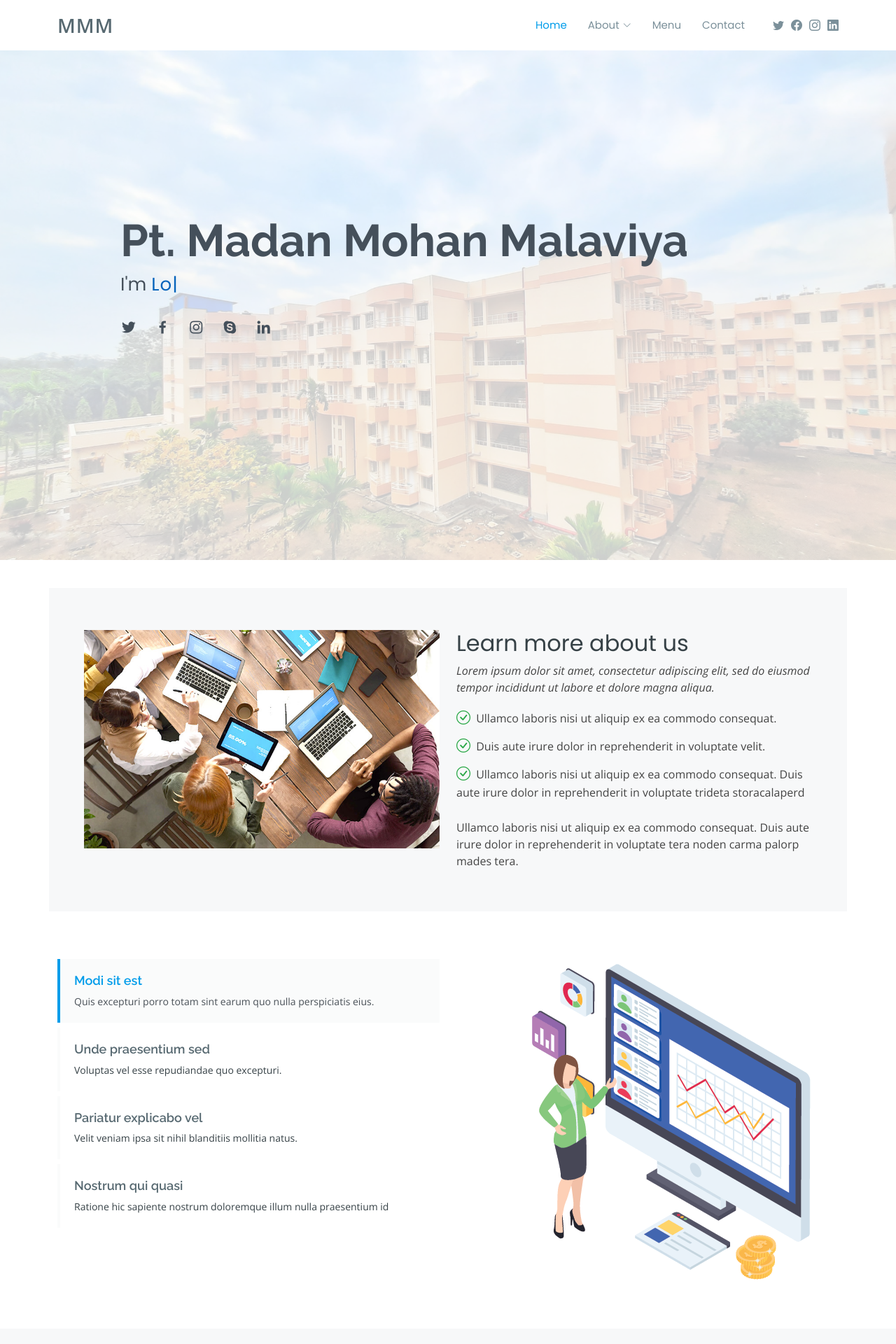
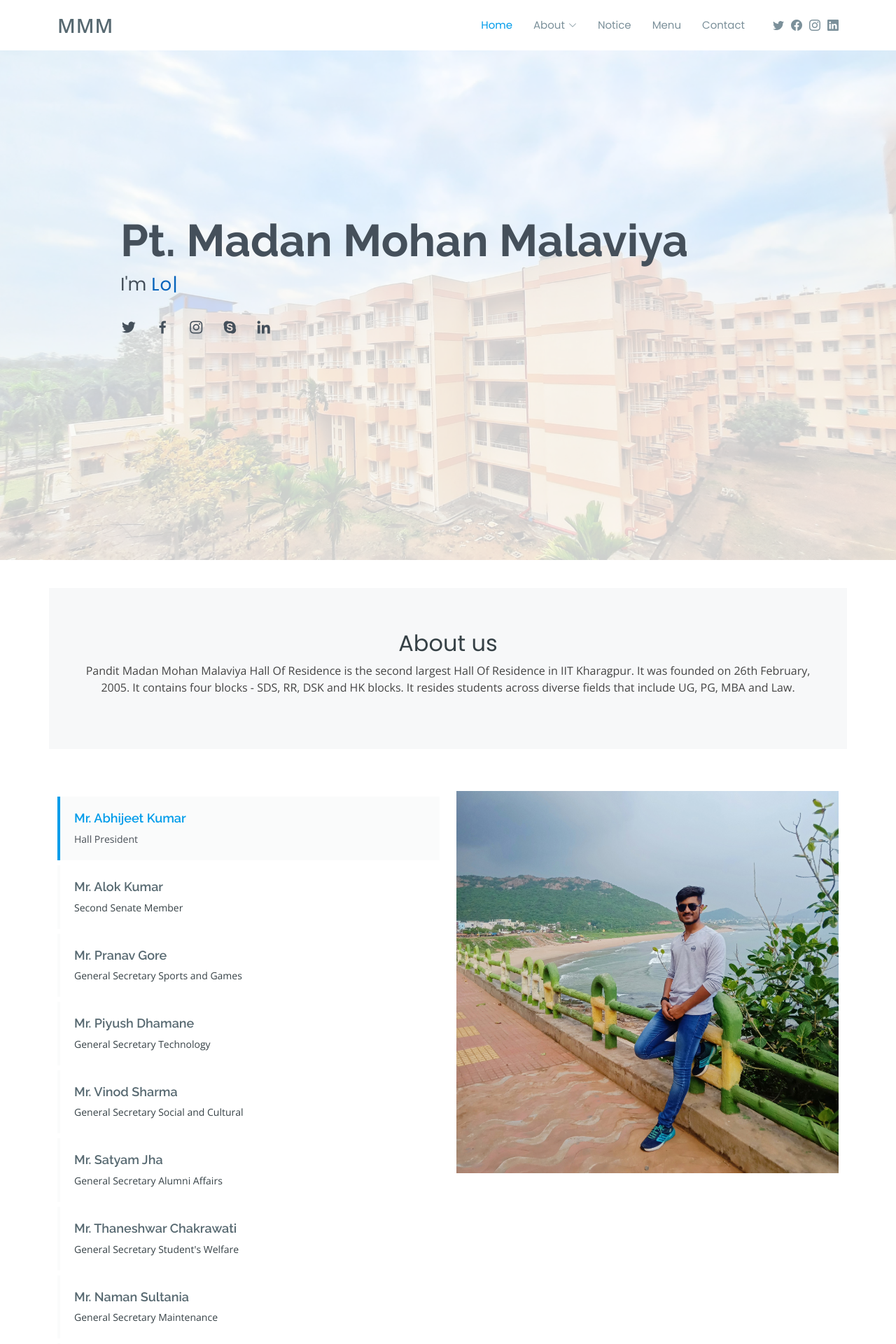
Before and after one commit to NabhyaKhoria/Team-S1mple, a Django app: page / in a window 1280 px wide. Shown: the top 1920 px of the page at 70% size. Run offline with Django 3.2, Linux system fonts and the light colour scheme; data that the repository does not hold is empty; some libraries are stand-ins or nearby versions.

Commit message:
Council added

```diff
--- a/templates/index2.html
+++ b/templates/index2.html
@@ -11,8 +11,8 @@
   <meta content="" name="keywords">
 
   <!-- Favicons -->
-  <link href="{% static 'assets/img/favicon.png' %}" rel="icon">
-  <link href="{% static 'assets/img/apple-touch-icon.png' %}" rel="apple-touch-icon">
+  <!-- <link href="{% static 'assets/img/favicon.png' %}" rel="icon"> -->
+  <!-- <link href="{% static 'assets/img/apple-touch-icon.png' %}" rel="apple-touch-icon"> -->
 
   <!-- Google Fonts -->
   <link href="https://fonts.googleapis.com/css?family=Open+Sans:300,300i,400,400i,600,600i,700,700i|Raleway:300,300i,400,400i,500,500i,600,600i,700,700i|Poppins:300,300i,400,400i,500,500i,600,600i,700,700i" rel="stylesheet">
@@ -67,8 +67,8 @@
               </li>
             </ul>
           </li>
+          <li><a class="nav-link scrollto " href="#notice">Notice</a></li>
           <li><a class="nav-link scrollto" href="#Menu">Menu</a></li>
-          <!-- <li><a class="nav-link scrollto " href="#portfolio">Portfolio</a></li> -->
           <!-- <li><a class="nav-link scrollto" href="#pricing">Pricing</a></li> -->
           <li><a class="nav-link scrollto" href="#contact">Contact</a></li>
         </ul>
@@ -127,23 +127,24 @@
       <div class="container">
 
         <div class="row">
-          <div class="col-lg-6" data-aos="zoom-in">
+          <!-- <div class="col-lg-6" data-aos="zoom-in">
             <img src="{% static 'assets/img/about.jpg' %}" class="img-fluid" alt="">
-          </div>
-          <div class="col-lg-6 d-flex flex-column justify-contents-center" data-aos="fade-left">
-            <div class="content pt-4 pt-lg-0">
-              <h3>Learn more about us</h3>
-              <p class="fst-italic">
-                Lorem ipsum dolor sit amet, consectetur adipiscing elit, sed do eiusmod tempor incididunt ut labore et dolore
-                magna aliqua.
+          </div> -->
+          <div class="col-lg-12 d-flex flex-column justify-contents-center" data-aos="fade-left">
+            <div class="content pt-4 pt-lg-0 text-center">
+              <h3>About us</h3>
+              <p >
+                Pandit Madan Mohan Malaviya Hall Of Residence is the second largest Hall Of Residence in IIT Kharagpur.
+                It was founded on 26th February, 2005. It contains four blocks - SDS, RR, DSK and HK blocks. It resides students across diverse fields that include UG, PG, MBA and Law.
+
               </p>
-              <ul>
+              <!-- <ul>
                 <li><i class="bi bi-check-circle"></i> Ullamco laboris nisi ut aliquip ex ea commodo consequat.</li>
                 <li><i class="bi bi-check-circle"></i> Duis aute irure dolor in reprehenderit in voluptate velit.</li>
                 <li><i class="bi bi-check-circle"></i> Ullamco laboris nisi ut aliquip ex ea commodo consequat. Duis aute irure dolor in reprehenderit in voluptate trideta storacalaperd</li>
-              </ul>
+              </ul> -->
               <p>
-                Ullamco laboris nisi ut aliquip ex ea commodo consequat. Duis aute irure dolor in reprehenderit in voluptate tera noden carma palorp mades tera.
+
               </p>
             </div>
           </div>
@@ -161,26 +162,62 @@
             <ul class="nav nav-tabs flex-column">
               <li class="nav-item" data-aos="fade-up">
                 <a class="nav-link active show" data-bs-toggle="tab" href="#tab-1">
-                  <h4>Modi sit est</h4>
-                  <p>Quis excepturi porro totam sint earum quo nulla perspiciatis eius.</p>
+                  <h4>Mr. Abhijeet Kumar</h4>
+                  <p>Hall President</p>
                 </a>
               </li>
               <li class="nav-item mt-2" data-aos="fade-up" data-aos-delay="100">
                 <a class="nav-link" data-bs-toggle="tab" href="#tab-2">
-                  <h4>Unde praesentium sed</h4>
-                  <p>Voluptas vel esse repudiandae quo excepturi.</p>
+                  <h4>Mr. Alok Kumar</h4>
+                  <p>Second Senate Member</p>
                 </a>
               </li>
               <li class="nav-item mt-2" data-aos="fade-up" data-aos-delay="200">
                 <a class="nav-link" data-bs-toggle="tab" href="#tab-3">
-                  <h4>Pariatur explicabo vel</h4>
-                  <p>Velit veniam ipsa sit nihil blanditiis mollitia natus.</p>
+                  <h4>Mr. Pranav Gore</h4>
+                  <p>General Secretary Sports and Games</p>
                 </a>
               </li>
               <li class="nav-item mt-2" data-aos="fade-up" data-aos-delay="300">
                 <a class="nav-link" data-bs-toggle="tab" href="#tab-4">
-                  <h4>Nostrum qui quasi</h4>
-                  <p>Ratione hic sapiente nostrum doloremque illum nulla praesentium id</p>
+                  <h4>Mr. Piyush Dhamane</h4>
+                  <p>General Secretary Technology</p>
+                </a>
+              </li>
+              <li class="nav-item mt-2" data-aos="fade-up" data-aos-delay="400">
+                <a class="nav-link" data-bs-toggle="tab" href="#tab-5">
+                  <h4>Mr. Vinod Sharma</h4>
+                  <p>General Secretary Social and Cultural</p>
+                </a>
+              </li>
+              <li class="nav-item mt-2" data-aos="fade-up" data-aos-delay="500">
+                <a class="nav-link" data-bs-toggle="tab" href="#tab-6">
+                  <h4>Mr. Satyam Jha</h4>
+                  <p>General Secretary Alumni Affairs</p>
+                </a>
+              </li>
+              <li class="nav-item mt-2" data-aos="fade-up" data-aos-delay="600">
+                <a class="nav-link" data-bs-toggle="tab" href="#tab-7">
+                  <h4>Mr. Thaneshwar Chakrawati</h4>
+                  <p>General Secretary Student's Welfare</p>
+                </a>
+              </li>
+              <li class="nav-item mt-2" data-aos="fade-up" data-aos-delay="700">
+                <a class="nav-link" data-bs-toggle="tab" href="#tab-8">
+                  <h4>Mr. Naman Sultania</h4>
+                  <p>General Secretary Maintenance</p>
+                </a>
+              </li>
+              <li class="nav-item mt-2" data-aos="fade-up" data-aos-delay="800">
+                <a class="nav-link" data-bs-toggle="tab" href="#tab-9">
+                  <h4>Mr. Anuj Swarnkar</h4>
+                  <p>General Secretary Mess</p>
+                </a>
+              </li>
+              <li class="nav-item mt-2" data-aos="fade-up" data-aos-delay="900">
+                <a class="nav-link" data-bs-toggle="tab" href="#tab-10">
+                  <h4>Mr. Apoorv Bansal</h4>
+                  <p>Joint Secretary Mess</p>
                 </a>
               </li>
             </ul>
@@ -189,22 +226,52 @@
             <div class="tab-content">
               <div class="tab-pane active show" id="tab-1">
                 <figure>
-                  <img src="assets/img/features-1.png" alt="" class="img-fluid">
+                  <img src="{% static 'assets/img/Hall Council/abhijeet.jpg' %}" alt="" class="img-fluid">
                 </figure>
               </div>
               <div class="tab-pane" id="tab-2">
                 <figure>
-                  <img src="assets/img/features-2.png" alt="" class="img-fluid">
+                  <img src="{% static 'assets/img/Hall Council/alok.jpg' %}" alt="" class="img-fluid">
                 </figure>
               </div>
               <div class="tab-pane" id="tab-3">
                 <figure>
-                  <img src="assets/img/features-3.png" alt="" class="img-fluid">
+                  <img src="{% static 'assets/img/Hall Council/pranav.jpg' %}" alt="" class="img-fluid">
                 </figure>
               </div>
               <div class="tab-pane" id="tab-4">
                 <figure>
-                  <img src="assets/img/features-4.png" alt="" class="img-fluid">
+                  <img src="{% static 'assets/img/Hall Council/piyush.jpg' %}" alt="" class="img-fluid">
+                </figure>
+              </div>
+              <div class="tab-pane" id="tab-5">
+                <figure>
+                  <img src="{% static 'assets/img/Hall Council/vinod.jpg' %}" alt="" class="img-fluid">
+                </figure>
+              </div>
+              <div class="tab-pane" id="tab-6">
+                <figure>
+                  <img src="{% static 'assets/img/Hall Council/satyam.jpg' %}" alt="" class="img-fluid">
+                </figure>
+              </div>
+              <div class="tab-pane" id="tab-7">
+                <figure>
+                  <img src="{% static 'assets/img/Hall Council/.jpg' %}" alt="" class="img-fluid">
+                </figure>
+              </div>
+              <div class="tab-pane" id="tab-8">
+                <figure>
+                  <img src="{% static 'assets/img/Hall Council/naman.jpg' %}" alt="" class="img-fluid">
+                </figure>
+              </div>
+              <div class="tab-pane" id="tab-9">
+                <figure>
+                  <img src="{% static 'assets/img/Hall Council/anuj.jpg' %}" alt="" class="img-fluid">
+                </figure>
+              </div>
+              <div class="tab-pane" id="tab-10">
+                <figure>
+                  <img src="{% static 'assets/img/Hall Council/apoorv.jpg' %}" alt="" class="img-fluid">
                 </figure>
               </div>
             </div>
@@ -219,40 +286,40 @@
       <div class="container">
 
         <div class="section-title" data-aos="fade-up">
-          <h2>Services</h2>
-          <p>Magnam dolores commodi suscipit. Necessitatibus eius consequatur ex aliquid fuga eum quidem. Sit sint consectetur velit. Quisquam quos quisquam cupiditate. Et nemo qui impedit suscipit alias ea. Quia fugiat sit in iste officiis commodi quidem hic quas.</p>
+          <h2>Wardens</h2>
+          <p>MMM hall comprises of a warden and three assistant wardens to look after all the administration stuff involved.</p>
         </div>
 
         <div class="row">
           <div class="col-md-6 col-lg-3 d-flex align-items-stretch mb-5 mb-lg-0" data-aos="zoom-in">
             <div class="icon-box icon-box-pink">
-              <div class="icon"><i class="bx bxl-dribbble"></i></div>
-              <h4 class="title"><a href="">Lorem Ipsum</a></h4>
-              <p class="description">Voluptatum deleniti atque corrupti quos dolores et quas molestias excepturi sint occaecati cupiditate</p>
+              <!-- <div class="icon"><i class="bx bxl-dribbble"></i></div> -->
+              <h4 class="title"><a href="">Prof. Sanjib Kumar Patra</a></h4>
+              <p class="description">Holds the post of Warden of MMM Hall. Department of Chemistry.</p>
             </div>
           </div>
 
           <div class="col-md-6 col-lg-3 d-flex align-items-stretch mb-5 mb-lg-0" data-aos="zoom-in" data-aos-delay="100">
             <div class="icon-box icon-box-cyan">
-              <div class="icon"><i class="bx bx-file"></i></div>
-              <h4 class="title"><a href="">Sed ut perspiciatis</a></h4>
-              <p class="description">Duis aute irure dolor in reprehenderit in voluptate velit esse cillum dolore eu fugiat nulla</p>
+              <!-- <div class="icon"><i class="bx bx-file"></i></div> -->
+              <h4 class="title"><a href="">Prof. Trilok Singh</a></h4>
+              <p class="description">Holds the post of Associate Warden of MMM Hall. </p>
             </div>
           </div>
 
           <div class="col-md-6 col-lg-3 d-flex align-items-stretch mb-5 mb-lg-0" data-aos="zoom-in" data-aos-delay="200">
             <div class="icon-box icon-box-green">
-              <div class="icon"><i class="bx bx-tachometer"></i></div>
-              <h4 class="title"><a href="">Magni Dolores</a></h4>
-              <p class="description">Excepteur sint occaecat cupidatat non proident, sunt in culpa qui officia deserunt mollit anim</p>
+              <!-- <div class="icon"><i class="bx bx-tachometer"></i></div> -->
+              <h4 class="title"><a href="">Prof. Abhay Singh Gaur</a></h4>
+              <p class="description">Holds the post of Associate Warden of MMM Hall. </p>
             </div>
           </div>
 
           <div class="col-md-6 col-lg-3 d-flex align-items-stretch mb-5 mb-lg-0" data-aos="zoom-in" data-aos-delay="300">
             <div class="icon-box icon-box-blue">
-              <div class="icon"><i class="bx bx-world"></i></div>
-              <h4 class="title"><a href="">Nemo Enim</a></h4>
-              <p class="description">At vero eos et accusamus et iusto odio dignissimos ducimus qui blanditiis praesentium voluptatum</p>
+              <!-- <div class="icon"><i class="bx bx-world"></i></div> -->
+              <h4 class="title"><a href="">Prof. Kaushal Kumar Bhagat</a></h4>
+              <p class="description">Holds the post of Associate Warden of MMM Hall. </p>
             </div>
           </div>
 
@@ -261,8 +328,8 @@
       </div>
     </section><!-- End Services Section -->
 
-    <!-- ======= Portfolio Section ======= -->
-    <section id="portfolio" class="portfolio">
+    <!-- ======= Notice Board Section ======= -->
+    <section id="notice" class="portfolio">
       <div class="container">
 
         <div class="section-title" data-aos="fade-up">
@@ -316,20 +383,21 @@
         </div>
 
       </div>
-    </section><!-- End Portfolio Section -->
+    </section><!-- End Notice Section -->
 
     <!-- ======= Cta Section ======= -->
     <section id="cta" class="cta">
       <div class="container">
 
-        <div class="row" data-aos="zoom-in">
-          <div class="col-lg-9 text-center text-lg-start">
-            <h3>Call To Action</h3>
-            <p> Duis aute irure dolor in reprehenderit in voluptate velit esse cillum dolore eu fugiat nulla pariatur. Excepteur sint occaecat cupidatat non proident, sunt in culpa qui officia deserunt mollit anim id est laborum.</p>
+        <div class="row" data-aos="zoom-in" style="text-align:center; margin:auto">
+          <div class="col-lg-12 " style="text-align:center; margin:auto">
+            <h3>MMM Motto</h3>
+            <p style="font-size:large"> tasmād uttiṣhṭha kaunteya yuddhāya kṛita-niśhchayaḥ.</p>
+
           </div>
-          <div class="col-lg-3 cta-btn-container text-center">
+          <!-- <div class="col-lg-3 cta-btn-container text-center">
             <a class="cta-btn align-middle" href="#">Call To Action</a>
-          </div>
+          </div> -->
         </div>
 
       </div>
@@ -458,93 +526,6 @@
       </div>
     </section>
 
-    <!-- ======= Testimonials Section ======= -->
-    <section id="testimonials" class="testimonials">
-      <div class="container">
-
-        <div class="section-title" data-aos="fade-up">
-          <h2>Testimonials</h2>
-          <p>Magnam dolores commodi suscipit. Necessitatibus eius consequatur ex aliquid fuga eum quidem. Sit sint consectetur velit. Quisquam quos quisquam cupiditate. Et nemo qui impedit suscipit alias ea. Quia fugiat sit in iste officiis commodi quidem hic quas.</p>
-        </div>
-
-        <div class="testimonials-slider swiper" data-aos="fade-up" data-aos-delay="100">
-          <div class="swiper-wrapper">
-
-            <div class="swiper-slide">
-              <div class="testimonial-item">
-                <p>
-                  <i class="bx bxs-quote-alt-left quote-icon-left"></i>
-                  Proin iaculis purus consequat sem cure digni ssim donec porttitora entum suscipit rhoncus. Accusantium quam, ultricies eget id, aliquam eget nibh et. Maecen aliquam, risus at semper.
-                  <i class="bx bxs-quote-alt-right quote-icon-right"></i>
-                </p>
-                <img src="assets/img/testimonials/testimonials-1.jpg" class="testimonial-img" alt="">
-                <h3>Saul Goodman</h3>
-                <h4>Ceo &amp; Founder</h4>
-              </div>
-            </div>
-            <!-- End testimonial item -->
-
-            <div class="swiper-slide">
-              <div class="testimonial-item">
-                <p>
-                  <i class="bx bxs-quote-alt-left quote-icon-left"></i>
-                  Export tempor illum tamen malis malis eram quae irure esse labore quem cillum quid cillum eram malis quorum velit fore eram velit sunt aliqua noster fugiat irure amet legam anim culpa.
-                  <i class="bx bxs-quote-alt-right quote-icon-right"></i>
-                </p>
-                <img src="assets/img/testimonials/testimonials-2.jpg" class="testimonial-img" alt="">
-                <h3>Sara Wilsson</h3>
-                <h4>Designer</h4>
-              </div>
-            </div>
-            <!-- End testimonial item -->
-
-            <div class="swiper-slide">
-              <div class="testimonial-item">
-                <p>
-                  <i class="bx bxs-quote-alt-left quote-icon-left"></i>
-                  Enim nisi quem export duis labore cillum quae magna enim sint quorum nulla quem veniam duis minim tempor labore quem eram duis noster aute amet eram fore quis sint minim.
-                  <i class="bx bxs-quote-alt-right quote-icon-right"></i>
-                </p>
-                <img src="assets/img/testimonials/testimonials-3.jpg" class="testimonial-img" alt="">
-                <h3>Jena Karlis</h3>
-                <h4>Store Owner</h4>
-              </div>
-            </div>
-            <!-- End testimonial item -->
-
-            <div class="swiper-slide">
-              <div class="testimonial-item">
-                <p>
-                  <i class="bx bxs-quote-alt-left quote-icon-left"></i>
-                  Fugiat enim eram quae cillum dolore dolor amet nulla culpa multos export minim fugiat minim velit minim dolor enim duis veniam ipsum anim magna sunt elit fore quem dolore labore illum veniam.
-                  <i class="bx bxs-quote-alt-right quote-icon-right"></i>
-                </p>
-                <img src="assets/img/testimonials/testimonials-4.jpg" class="testimonial-img" alt="">
-                <h3>Matt Brandon</h3>
-                <h4>Freelancer</h4>
-              </div>
-            </div><!-- End testimonial item -->
-
-            <div class="swiper-slide">
-              <div class="testimonial-item">
-                <p>
-                  <i class="bx bxs-quote-alt-left quote-icon-left"></i>
-                  Quis quorum aliqua sint quem legam fore sunt eram irure aliqua veniam tempor noster veniam enim culpa labore duis sunt culpa nulla illum cillum fugiat legam esse veniam culpa fore nisi cillum quid.
-                  <i class="bx bxs-quote-alt-right quote-icon-right"></i>
-                </p>
-                <img src="assets/img/testimonials/testimonials-5.jpg" class="testimonial-img" alt="">
-                <h3>John Larson</h3>
-                <h4>Entrepreneur</h4>
-              </div>
-            </div><!-- End testimonial item -->
-
-          </div>
-          <div class="swiper-pagination"></div>
-        </div>
-
-      </div>
-    </section>
-    <!-- End Testimonials Section -->
 
     <!-- ======= Team Section ======= -->
     <!-- <section id="team" class="team">
@@ -944,10 +925,10 @@
             <h4>Useful Links</h4>
             <ul>
               <li><i class="bx bx-chevron-right"></i> <a href="#">Home</a></li>
-              <li><i class="bx bx-chevron-right"></i> <a href="#">About us</a></li>
+              <li><i class="bx bx-chevron-right"></i> <a href="#about">About us</a></li>
+              <li><i class="bx bx-chevron-right"></i> <a href="#notice">Notice Board</a></li>
               <li><i class="bx bx-chevron-right"></i> <a href="#Menu">Menu</a></li>
-              <li><i class="bx bx-chevron-right"></i> <a href="#">Terms of service</a></li>
-              <li><i class="bx bx-chevron-right"></i> <a href="#">Privacy policy</a></li>
+              <li><i class="bx bx-chevron-right"></i> <a href="#contact">Contact and Complaint</a></li>
             </ul>
           </div>
 
@@ -984,7 +965,7 @@
         <!-- You can delete the links only if you purchased the pro version. -->
         <!-- Licensing information: https://bootstrapmade.com/license/ -->
         <!-- Purchase the pro version with working PHP/AJAX contact form: https://bootstrapmade.com/scaffold-bootstrap-metro-style-template/ -->
-        Designed by <a href="https://bootstrapmade.com/">S1mple</a>
+        Designed by <a href="#">S1mple</a>
       </div>
     </div>
   </footer><!-- End Footer -->
```
Also changed, not shown: static/assets/img/Hall Council/abhijeet.jpg (added), static/assets/img/Hall Council/alok.jpg (added), static/assets/img/Hall Council/anuj.jpg (added), static/assets/img/Hall Council/apoorv.jpg (added), static/assets/img/Hall Council/naman.jpg (added), static/assets/img/Hall Council/piyush.jpg (added), static/assets/img/Hall Council/pranav.jpg (added), static/assets/img/Hall Council/satyam.jpg (added), static/assets/img/Hall Council/vinod.jpg (added).
